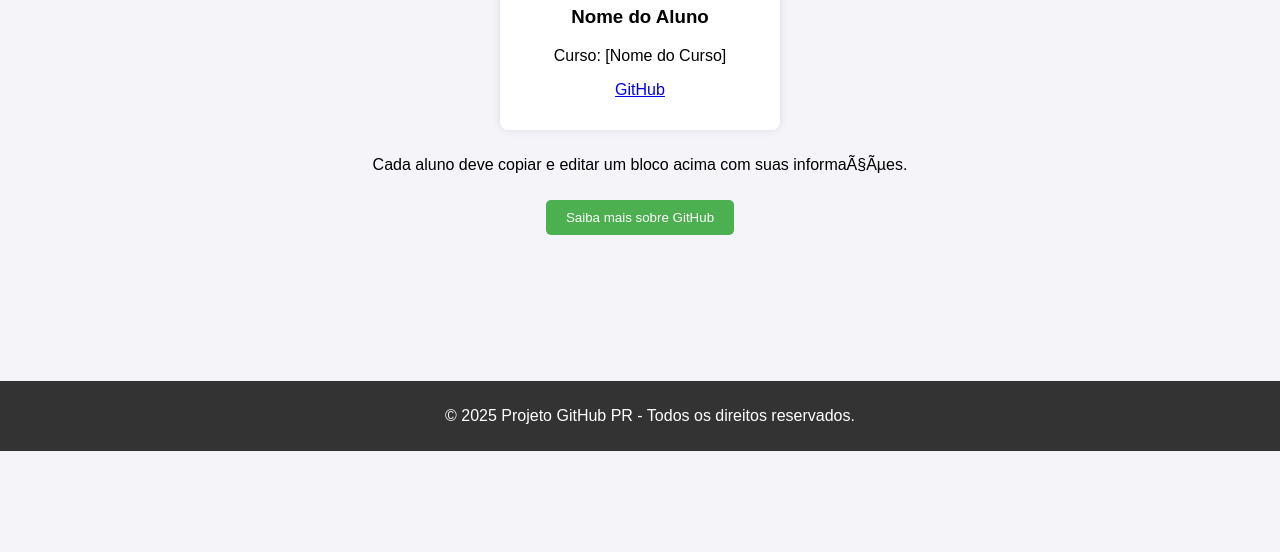
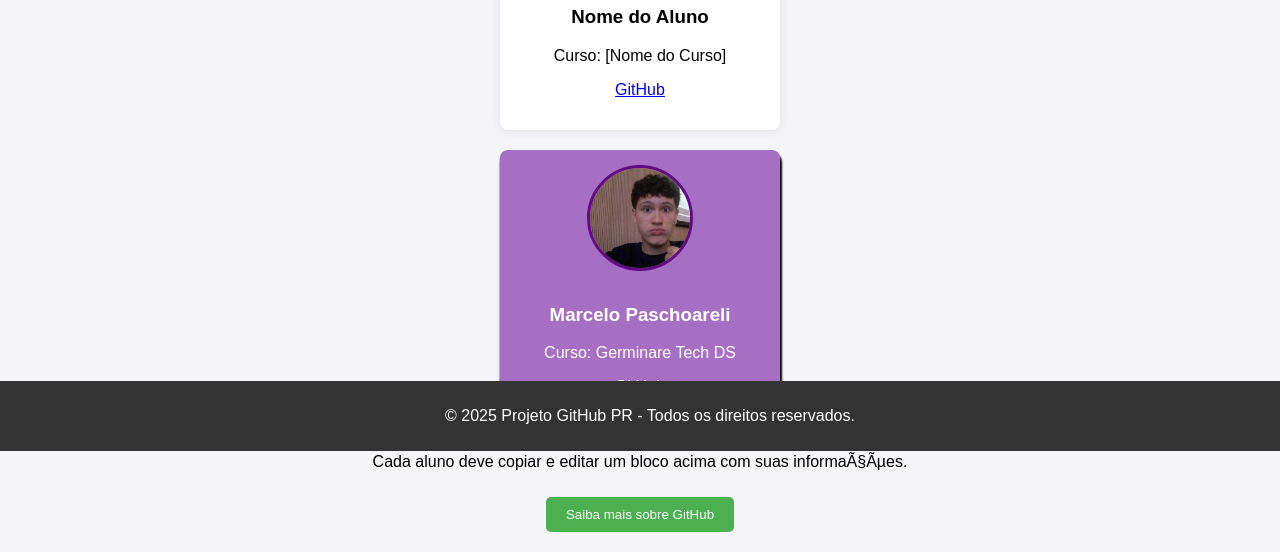
Before and after one commit to CamillaMoreno/Atividade2---Devops, a plain HTML site: page index.html in a window 1280 px wide. Shown: the part 349-901 px from the top of the page. Before the commit the page ends 800 px from the top, so only its background shows below. Drawn offline with Linux system fonts and the light colour scheme.

Commit message:
Alterando minha parte do html

```diff
--- a/index.html
+++ b/index.html
@@ -65,6 +65,18 @@
             bottom: 0;
             width: 100%;
         }
+
+        #seis{
+            background-color: #a76fc3;
+            color: white;
+            box-shadow: 1px 4px 2px 1px black;
+            img{
+                border: #630b83 solid 3px;
+            }
+            a{
+                color: white;
+            }
+        }
     </style>
 </head>
 <body>
@@ -89,8 +101,20 @@
                 <p><a href="[URL do GitHub]" target="_blank">GitHub</a></p>
             </div>
         </div>
+        <div class="perfil-container">
+            <div class="perfil" id="seis">
+                <img class="foto" src="marcelofoto.jpg" alt="Foto do Aluno">
+                <h3>Marcelo Paschoareli</h3>
+                <p>Curso: Germinare Tech DS</p>
+                <p><a href="https://github.com/MarceloPaschoareli" target="_blank">GitHub</a></p>
+            </div>
+        </div>
         <p>Cada aluno deve copiar e editar um bloco acima com suas informaÃ§Ãµes.</p>
+
+
     </section>
+
+
 
     <button class="btn">Saiba mais sobre GitHub</button>
 </main>
```
Also changed, not shown: marcelofoto.jpg (added).
